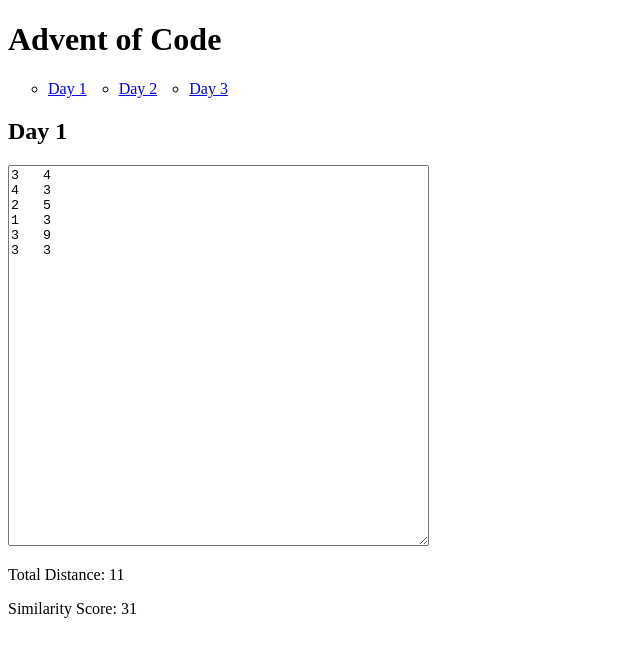
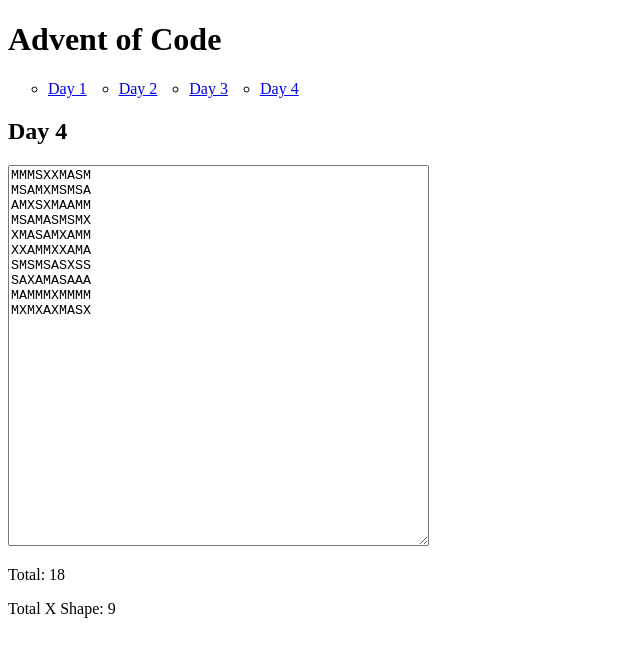
Before and after one commit to antonio-spinelli/advent-of-code, an Angular app: page /day-4 in a window 1280 px wide. Before the commit this address led to /day-1. Shown: the top 656 px of the page, without its empty margins (0-640 px from the left). Built offline with nearby package versions, Linux system fonts and the light colour scheme.

Commit message:
feat: add day 4

```diff
--- a/src/app/app.component.ts
+++ b/src/app/app.component.ts
@@ -11,6 +11,7 @@
         <li><a routerLink="/day-1">Day 1</a></li>
         <li><a routerLink="/day-2">Day 2</a></li>
         <li><a routerLink="/day-3">Day 3</a></li>
+        <li><a routerLink="/day-4">Day 4</a></li>
       </ul>
     </nav>
     <router-outlet></router-outlet>
--- a/src/app/app.routes.ts
+++ b/src/app/app.routes.ts
@@ -13,5 +13,9 @@
     path: 'day-3',
     loadComponent: () => import('./pages/day-3/day-3.page'),
   },
+  {
+    path: 'day-4',
+    loadComponent: () => import('./pages/day-4/day-4.page'),
+  },
   { path: '**', redirectTo: 'day-1', pathMatch: 'full' },
 ];
--- /dev/null
+++ b/src/app/pages/day-4/day-4.page.ts
@@ -0,0 +1,122 @@
+import { Component, computed, signal } from '@angular/core';
+import { FormsModule } from '@angular/forms';
+
+const EXAMPLE_DATA = `MMMSXXMASM
+MSAMXMSMSA
+AMXSXMAAMM
+MSAMASMSMX
+XMASAMXAMM
+XXAMMXXAMA
+SMSMSASXSS
+SAXAMASAAA
+MAMMMXMMMM
+MXMXAXMASX`;
+
+const getWords = (rows: string[][]): string[] => {
+  const words: string[] = [];
+  const numRows = rows.length;
+  const numCols = rows[0].length;
+  const targetWord = 'XMAS';
+  const targetLength = targetWord.length;
+
+  const isValidWord = (word: string): boolean => {
+    return word === targetWord || word.split('').reverse().join('') === targetWord
+  }
+
+  // Check horizontally and backwards
+  for (let row = 0; row < numRows; row++) {
+    for (let col = 0; col <= numCols - targetLength; col++) {
+      const word = rows[row].slice(col, col + targetLength).join('');
+      if (isValidWord(word)) {
+        words.push(word);
+      }
+    }
+  }
+
+  // Check vertically and backwards
+  for (let col = 0; col < numCols; col++) {
+    for (let row = 0; row <= numRows - targetLength; row++) {
+      let word = '';
+      for (let k = 0; k < targetLength; k++) {
+        word += rows[row + k][col];
+      }
+      if (isValidWord(word)) {
+        words.push(word);
+      }
+    }
+  }
+
+  // Check diagonally (top-left to bottom-right) and backwards
+  for (let row = 0; row <= numRows - targetLength; row++) {
+    for (let col = 0; col <= numCols - targetLength; col++) {
+      let word = '';
+      for (let k = 0; k < targetLength; k++) {
+        word += rows[row + k][col + k];
+      }
+      if (isValidWord(word)) {
+        words.push(word);
+      }
+    }
+  }
+
+  // Check diagonally (top-right to bottom-left) and backwards
+  for (let row = 0; row <= numRows - targetLength; row++) {
+    for (let col = targetLength - 1; col < numCols; col++) {
+      let word = '';
+      for (let k = 0; k < targetLength; k++) {
+        word += rows[row + k][col - k];
+      }
+      if (isValidWord(word)) {
+        words.push(word);
+      }
+    }
+  }
+  return words;
+}
+
+const getWordsXShape = (rows: string[][]): string[] => {
+  const words: string[] = []
+  const numRows = rows.length;
+  const numCols = rows[0].length;
+  const targetWord = 'MAS';
+  const targetLength = targetWord.length;
+
+  const isValidWord = (word: string): boolean => {
+    return word === targetWord || word.split('').reverse().join('') === targetWord;
+  }
+
+  // Check X shape
+  for (let row = 0; row <= numRows - targetLength; row++) {
+    for (let col = 0; col <= numCols - targetLength; col++) {
+      let word1 = '';
+      let word2 = '';
+      for (let k = 0; k < targetLength; k++) {
+        word1 += rows[row + k][col + k];
+        word2 += rows[row + k][col + targetLength - 1 - k];
+      }
+      if (isValidWord(word1) && isValidWord(word2)) {
+        words.push(word1);
+      }
+    }
+  }
+  return words
+}
+
+@Component({
+  selector: 'app-day-4',
+  template: `
+    <h2>Day 4</h2>
+    <textarea name="input" [(ngModel)]="dataInput" rows="25" cols="50"></textarea>
+    <p>Total: {{ total() }}</p>
+    <p>Total X Shape: {{ totalXShape() }}</p>
+  `,
+  imports: [FormsModule]
+})
+export default class Day3Page {
+  readonly dataInput = signal<string>(EXAMPLE_DATA);
+  private readonly rows = computed(() => this.dataInput().split('\n').map(row => row.split('')));
+  private readonly words = computed(() => getWords(this.rows()));
+  private readonly wordsXShape = computed(() => getWordsXShape(this.rows()));
+  readonly total = computed(() => this.words().length);
+  readonly totalXShape = computed(() => this.wordsXShape().length);
+}
```
